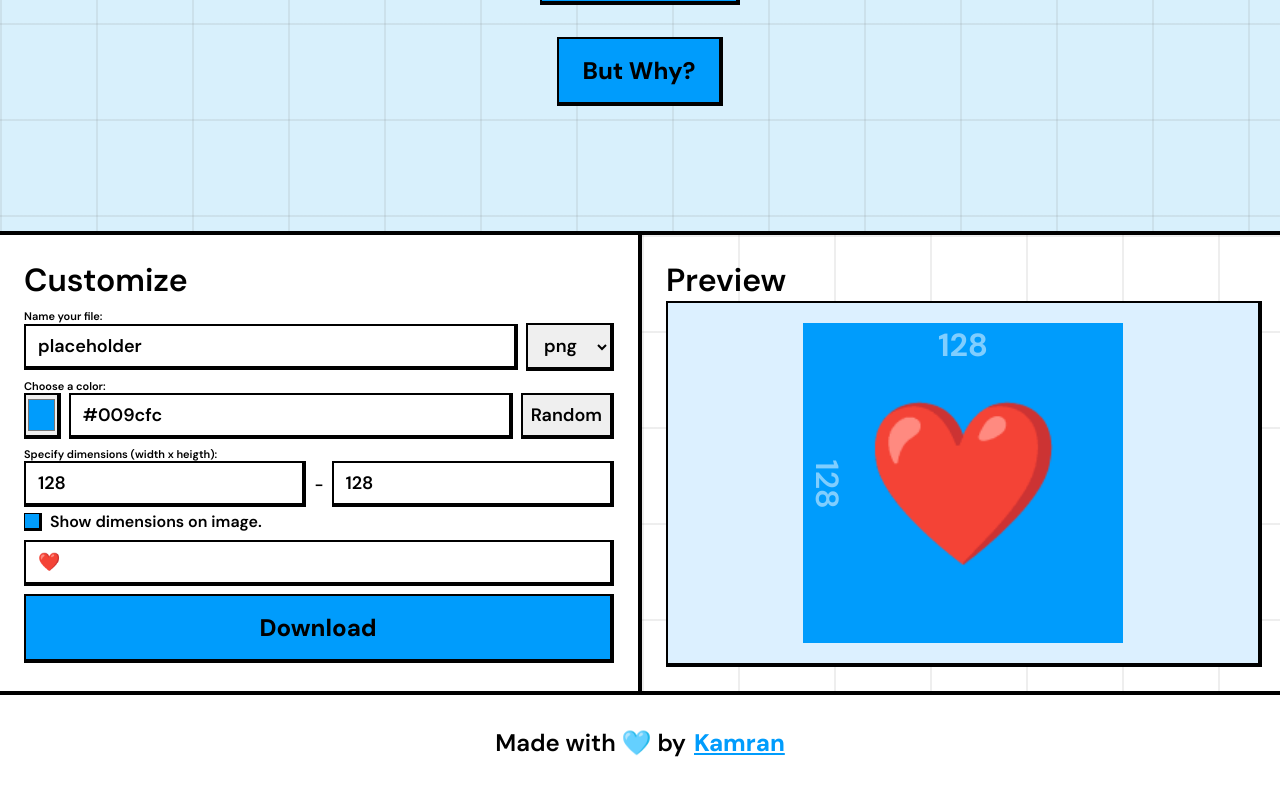
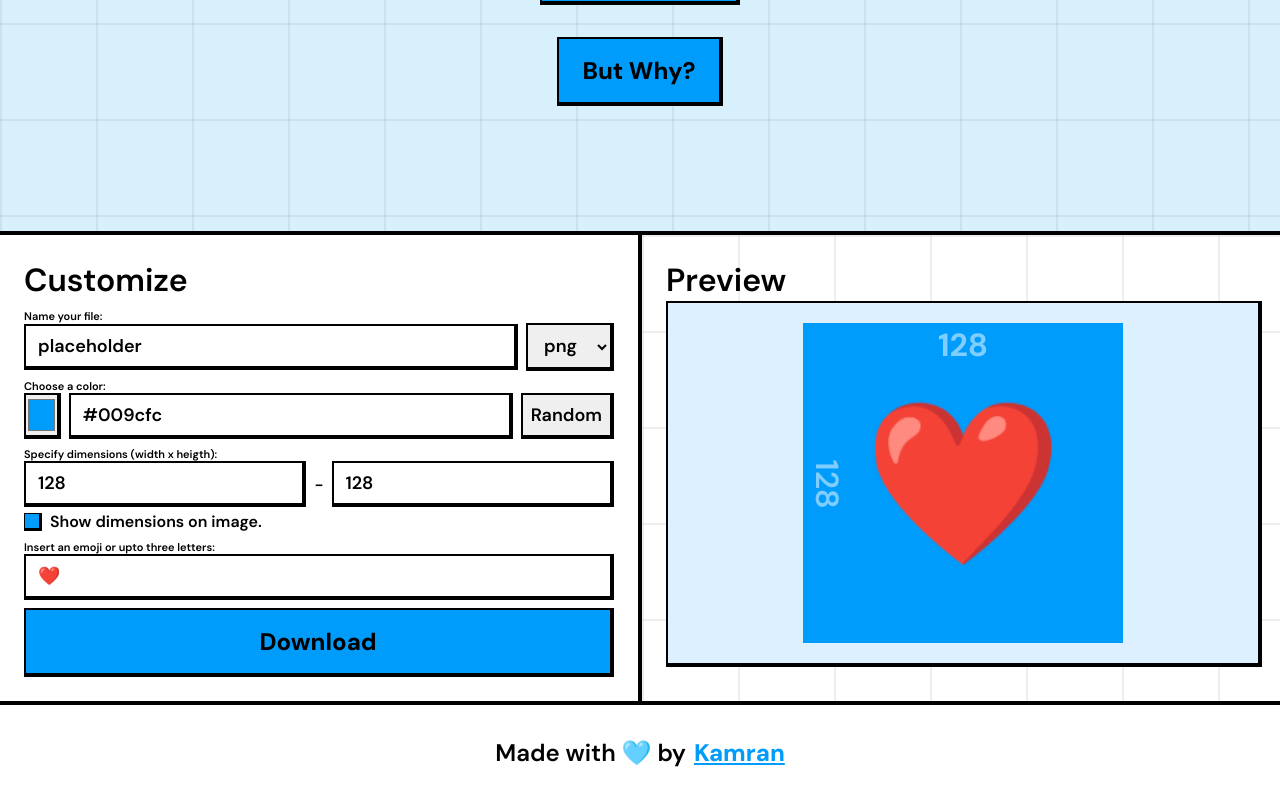
Before and after one commit to kamran-rafi/PlaceholderGenerator, a React (Vite) app: page / in a window 1280 px wide. Shown: the part 539-1339 px from the top of the page. Built offline with nearby package versions, Linux system fonts and the light colour scheme.

Commit message:
Finalized before adding Questions section.

```diff
--- a/src/components/Editor/Editor.jsx
+++ b/src/components/Editor/Editor.jsx
@@ -89,12 +89,15 @@ const Editor = () => {
                         <Input hint="height (defualt: 128px)" value={height} changeCallback={e => setHeight(e.target.value)} type="number" />
                     </div>
                     <label className={Style.label}>
-                        <input type="checkbox" checked={showDimensions} onChange={()=>setShowDimensions(!showDimensions)}/>
+                        <input type="checkbox" checked={showDimensions} onChange={() => setShowDimensions(!showDimensions)} />
                         <p>Show dimensions on image.</p>
                     </label>
                 </div>
-                <div className={Style.inputsContainer}>
-                    <Input hint="Insert one emoji" value={emoji} changeCallback={e => setEmoji(e.target.value)} max="3" />
+                <div>
+                    <p className={Style.text}>Insert an emoji or upto three letters:</p>
+                    <div className={Style.inputsContainer}>
+                        <Input hint="Insert one emoji" value={emoji} changeCallback={e => setEmoji(e.target.value)} max="3" />
+                    </div>
                 </div>
                 <Button title="Download" clickCallback={downloadImage} />
             </aside>
```
